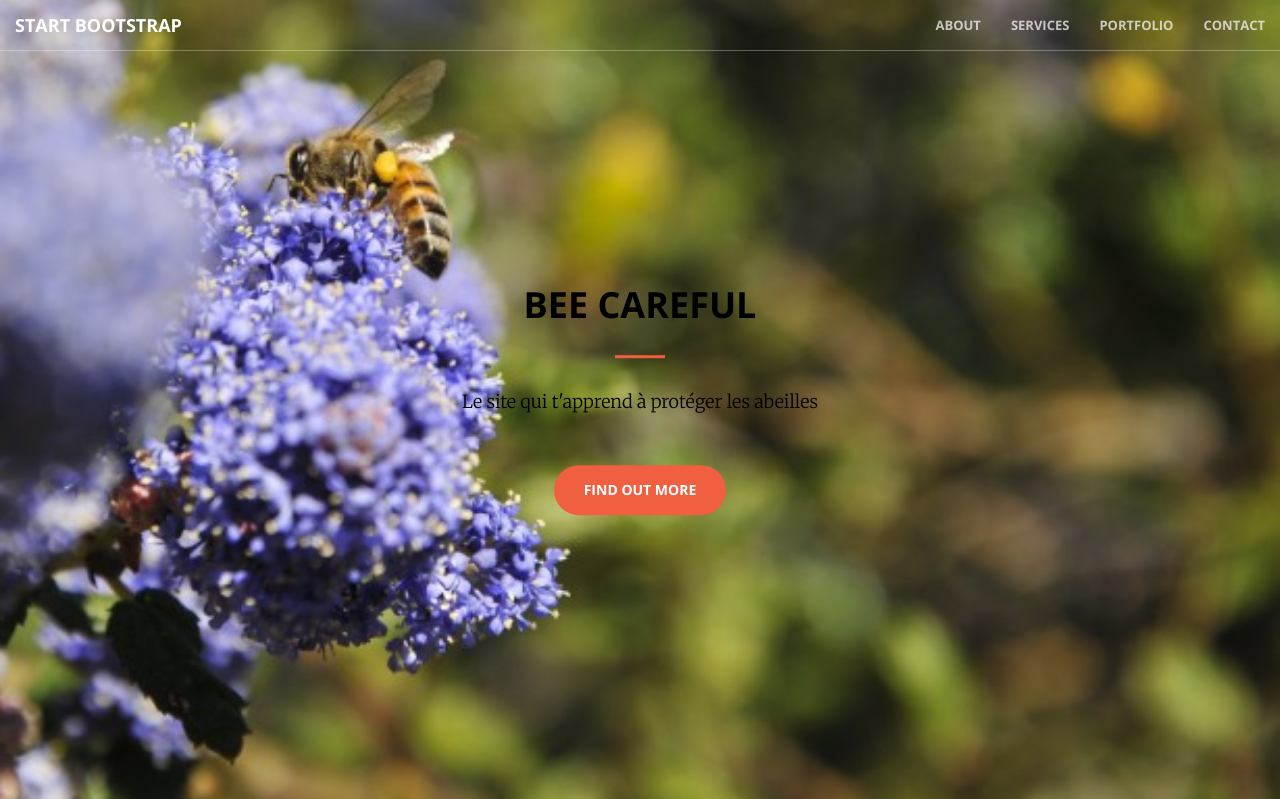
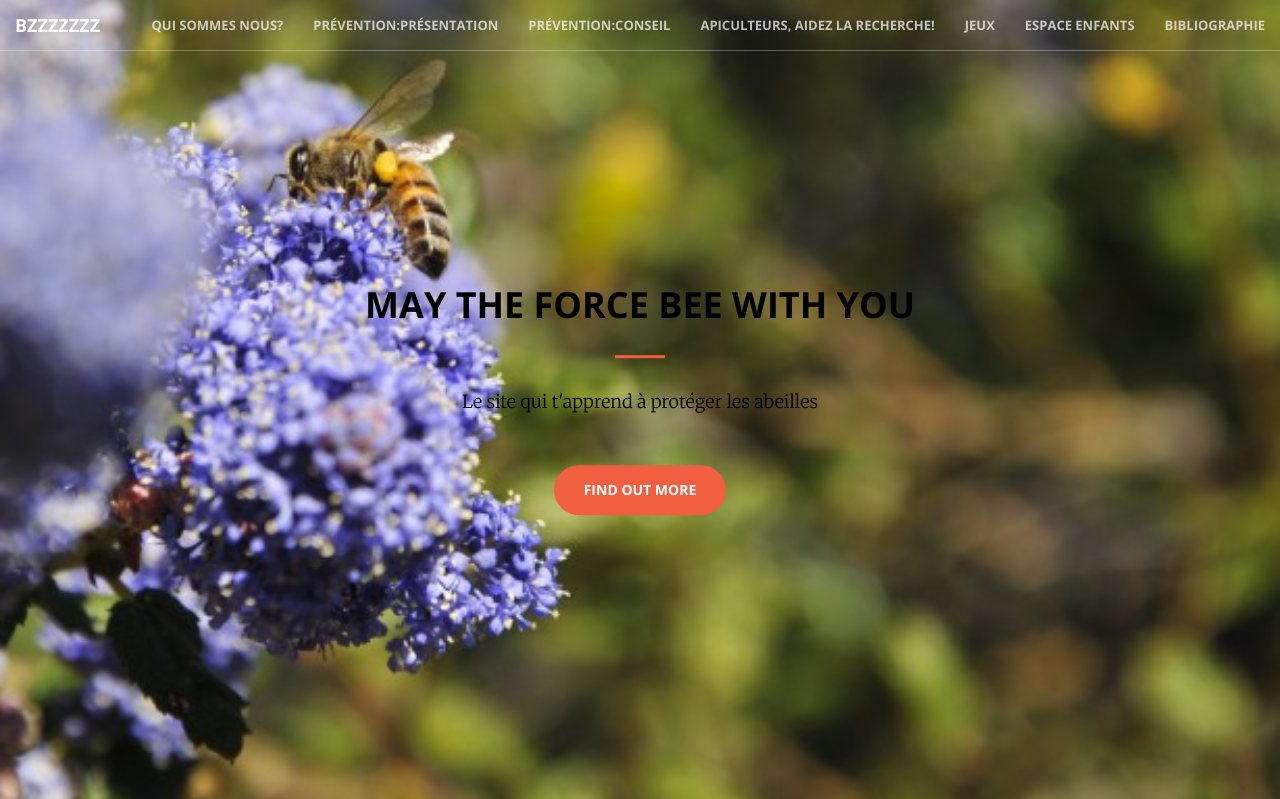
Before and after one commit to anthimeschrefheere/Maybee, a Django app: a page that uses maybee_website/templates/presentation.html in a window 1280 px wide. Shown: the top 799 px of the page. Run offline with Django 3.2, Linux system fonts and the light colour scheme; some libraries are stand-ins or nearby versions.

Commit message:
new presentation

```diff
--- a/maybee_website/templates/presentation.html
+++ b/maybee_website/templates/presentation.html
@@ -9,7 +9,7 @@
     <meta name="description" content="">
     <meta name="author" content="">
 
-    <title>Bee careful</title>
+    <title>May the Force BEE With YOU</title>
 
     <!-- Bootstrap Core CSS -->
     <link rel="stylesheet" href="/Static/css/bootstrap.min.css" type="text/css">
@@ -46,23 +46,32 @@
                     <span class="icon-bar"></span>
                     <span class="icon-bar"></span>
                 </button>
-                <a class="navbar-brand page-scroll" href="#page-top">Start Bootstrap</a>
+                <a class="navbar-brand page-scroll" href="#page-top">BZZZZZZZ</a>
             </div>
 
             <!-- Collect the nav links, forms, and other content for toggling -->
             <div class="collapse navbar-collapse" id="bs-example-navbar-collapse-1">
                 <ul class="nav navbar-nav navbar-right">
                     <li>
-                        <a class="page-scroll" href="#about">About</a>
+                        <a class="page-scroll" href="#about">Qui sommes nous?</a>
                     </li>
                     <li>
-                        <a class="page-scroll" href="#services">Services</a>
+                        <a class="page-scroll" href="#services1">Prévention:présentation</a>
                     </li>
                     <li>
-                        <a class="page-scroll" href="#portfolio">Portfolio</a>
+                        <a class="page-scroll" href="#services2">Prévention:conseil</a>
                     </li>
                     <li>
-                        <a class="page-scroll" href="#contact">Contact</a>
+                        <a class="page-scroll" href="#portfolio">Apiculteurs, aidez la recherche!</a>
+                    </li>
+                    <li>
+                        <a class="page-scroll" href="#contact">Jeux</a>
+                    </li>
+                    <li>
+                        <a class="page-scroll" href="#contact">Espace Enfants</a>
+                    </li>
+                    <li>
+                        <a class="page-scroll" href="#contact">Bibliographie</a>
                     </li>
                 </ul>
             </div>
@@ -74,7 +83,7 @@
     <header>
         <div class="header-content">
             <div class="header-content-inner">
-                <h1>Bee careful</h1>
+                <h1>May the Force BEE With YOU</h1>
                 <hr>
                 <p>Le site qui t'apprend à protéger les abeilles</p>
                 <a href="#about" class="btn btn-primary btn-xl page-scroll">Find Out More</a>
@@ -96,7 +105,7 @@
                     <p>
 					Attention, ouvrez vos yeux et vos cerveaux, c'est l'heure du point science, et plus précisément un point physiologie. La physiologie des abeilles est un sujet  long et complexe. Nous allons donc tenter l'exploit de développer le cycle et le mode de vie de ces petites bêtes sans vous perdre.</br>
 					Il existe plusieurs espèces d'abeilles, selon les régions du monde, et toutes n'ont pas les mêmes caractéristiques (certaines ne font pas de miel par exemple). Les abeilles en elles-mêmes habitent dans leur ruche, et ensemble forment une <strong>véritable société organisée</strong> (peut être plus organisée que la notre). Abeille, est le terme général pour trois sous-espèces : <strong>la reine</strong>, les <strong>faux bourdons</strong> et les <strong>ouvrières</strong>. La reine n'a qu'une seule fonction, mais pas des moindres : pondre pour la pérennité de l'espèce. Le faux bourdon est l'abeille mâle, et cette feignasse n'a que le rôle de reproducteur dans la ruche. Il est d'ailleurs pourvu que d'un système reproducteur, et meurt une fois son rôle accompli. Les abeilles se nourrissent de différents types de sécrétions, et également d'un peu de miel et de pollen.</p>
-					<p align="center"><img src="img/abeilles.jpg" alt="photo de trois abeilles" title="photo d'abeilles" /></p>
+					<p align="center"><img src="/Static/img/abeilles.jpg" alt="photo de trois abeilles" title="photo d'abeilles" /></p>
 
 					<h3>C'est risqué d'être une abeille !</h3>
 					<p>Les abeilles passent par trois stades : œufs, larve, la pupe et l'imago. Peu importe les noms, retenez que quelque soit son stade, l'abeille est vulnérable à tout un tas de chose.</br>
```
